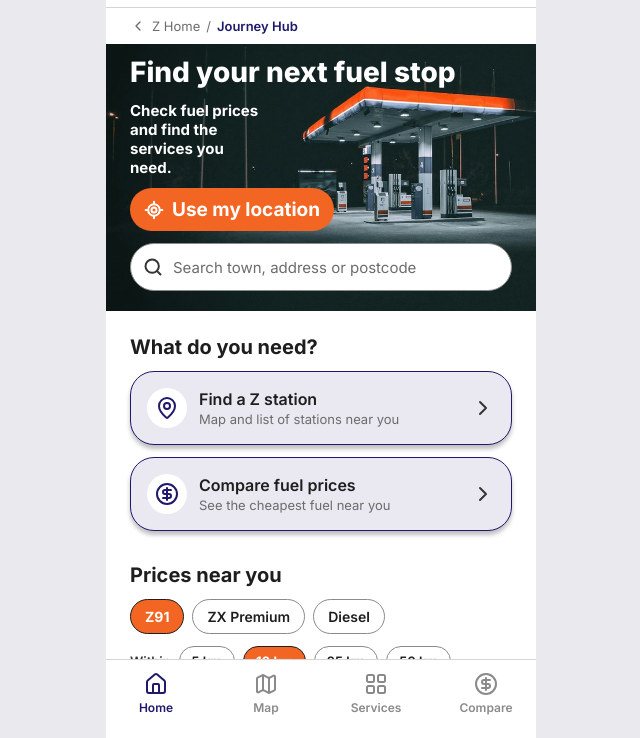
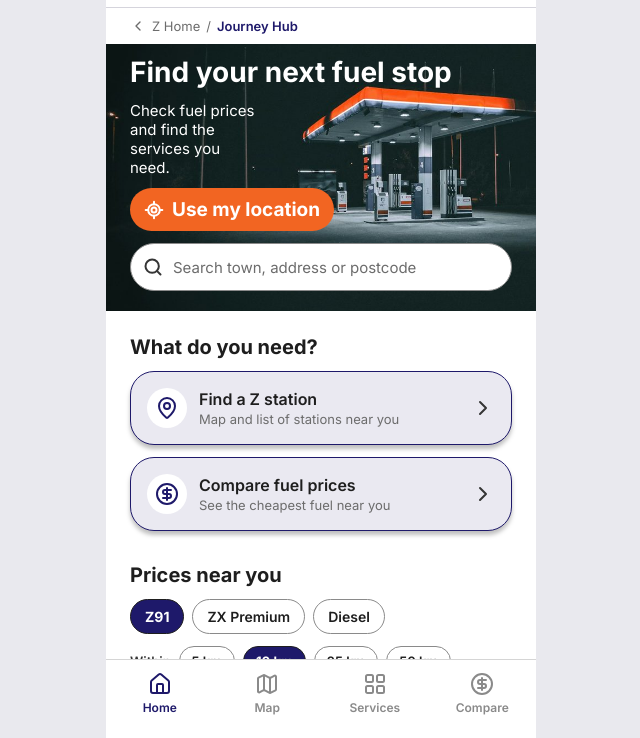
Before and after one commit to Stumpy-ux/Stumpy-z-test, a plain HTML site: page journey-hub.html in a window 1280 px wide. Shown: the part 61-799 px from the top of the page, without its empty margins (319-959 px from the left). Drawn offline with Linux system fonts and the light colour scheme.

Commit message:
Match latest Figma: navy filter pills, hero type weights, pin and label tweaks
Co-Authored-By: Claude Opus 5.5 <noreply@anthropic.com>
Claude-Session: https://claude.ai/code/session_01P2bNKSXYWBLdjiucu7qfNd

```diff
--- a/journey-hub.html
+++ b/journey-hub.html
@@ -73,7 +73,7 @@
           <img class="map__acc" src="assets/you-accuracy.svg" alt="">
           <img class="map__dot" src="assets/you-dot.svg" alt="">
           <span class="map__here">You are here</span>
-          <button class="map-pin map-pin--cheap" type="button" style="left:7px;top:7px" data-station="0"><img src="assets/fuel-white.svg" alt="">$2.77 <small>Cheapest</small></button>
+          <button class="map-pin map-pin--cheap" type="button" style="left:6px;top:7px" data-station="0"><img src="assets/fuel-white.svg" alt="">$2.77 <small>Cheapest</small></button>
           <button class="map-pin" type="button" style="left:150px;top:64px;width:80px" data-station="1"><img src="assets/fuel-orange.svg" alt="">$2.79</button>
           <button class="map-pin" type="button" style="left:253px;top:130px;width:80px" data-station="2"><img src="assets/fuel-orange.svg" alt="">$2.81</button>
           <button class="map-pin" type="button" style="left:40px;top:160px;width:80px" data-station="3"><img src="assets/fuel-orange.svg" alt="">$2.85</button>
--- a/styles.css
+++ b/styles.css
@@ -177,8 +177,8 @@ p, h1, h2 { margin: 0; }
   background: #1d2630 url("assets/station-night.jpg") center / cover no-repeat;
   color: #fff;
 }
-.hub-hero__title { position: absolute; left: 24px; top: 11px; font-weight: 800; font-size: 28px; white-space: nowrap; }
-.hub-hero__sub { position: absolute; left: 24px; top: 57px; width: 132px; font-weight: 700; font-size: 15px; }
+.hub-hero__title { position: absolute; left: 24px; top: 11px; font-weight: 700; font-size: 28px; white-space: nowrap; }
+.hub-hero__sub { position: absolute; left: 24px; top: 57px; width: 132px; font-weight: 400; font-size: 15px; }
 .btn-locate {
   position: absolute; left: 24px; top: 144px;
   display: inline-flex; align-items: center; gap: 8px;
@@ -227,7 +227,7 @@ p, h1, h2 { margin: 0; }
   font-weight: 600; font-size: 14px; color: var(--z-text-strong);
 }
 .pill--sm { padding: 6px 12px; font-size: 13px; }
-.pill[aria-pressed="true"] { background: var(--z-orange); border-color: var(--z-text-strong); color: #fff; font-weight: 700; }
+.pill[aria-pressed="true"] { background: var(--z-navy); border-color: var(--z-text-strong); color: #fff; font-weight: 700; }
 
 /* ---------- Screen 02: map ---------- */
 .map {
@@ -288,7 +288,7 @@ p, h1, h2 { margin: 0; }
 .tabbar {
   position: fixed; bottom: 0; left: 50%; transform: translateX(-50%);
   width: 100%; max-width: 430px; z-index: 30;
-  display: flex; gap: 10px;
+  display: flex;
   height: calc(80px + env(safe-area-inset-bottom));
   padding: 8px 0 calc(20px + env(safe-area-inset-bottom));
   background: #fff; border-top: 1px solid var(--z-divider);
```
Also changed, not shown: index.html (+1 -1 lines).
